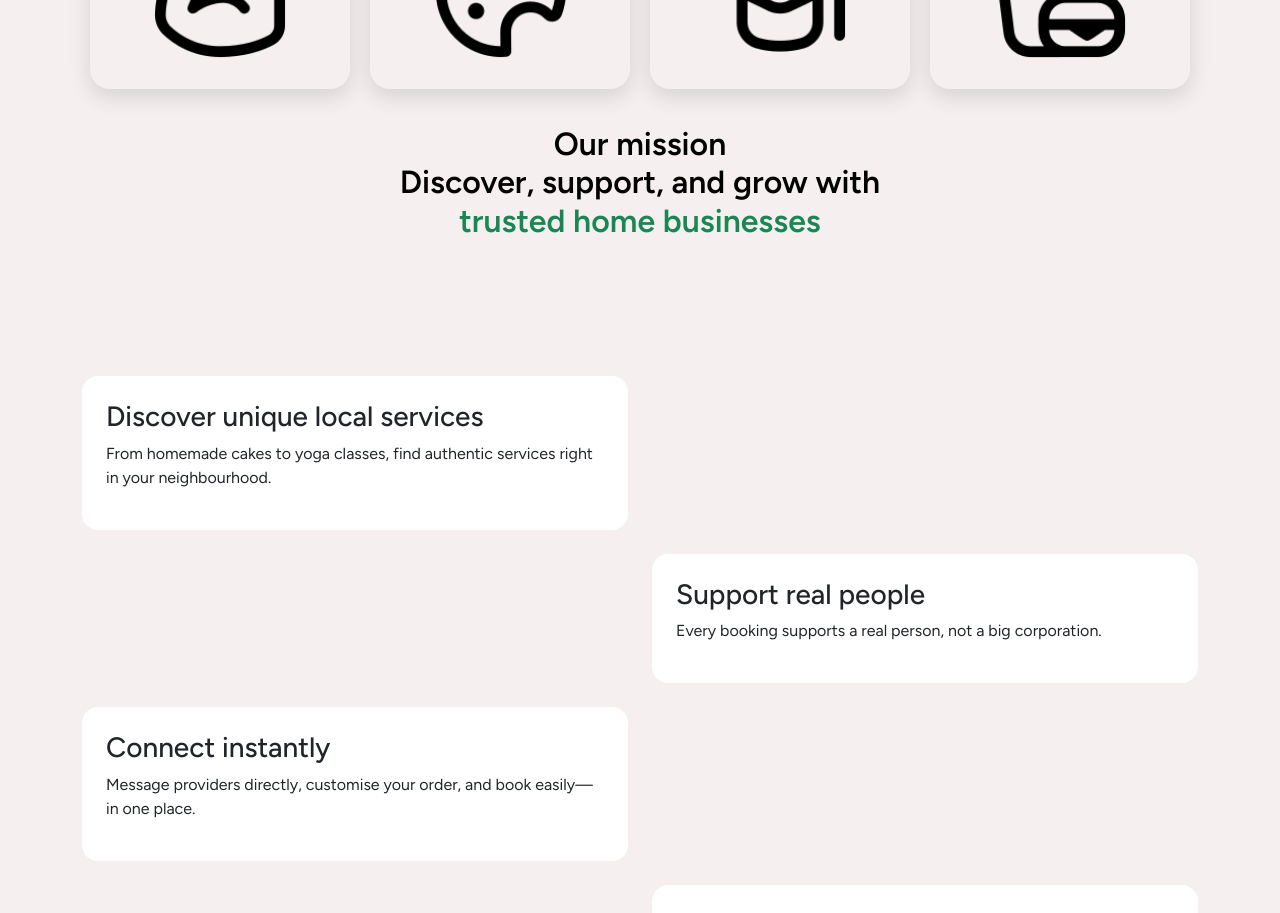
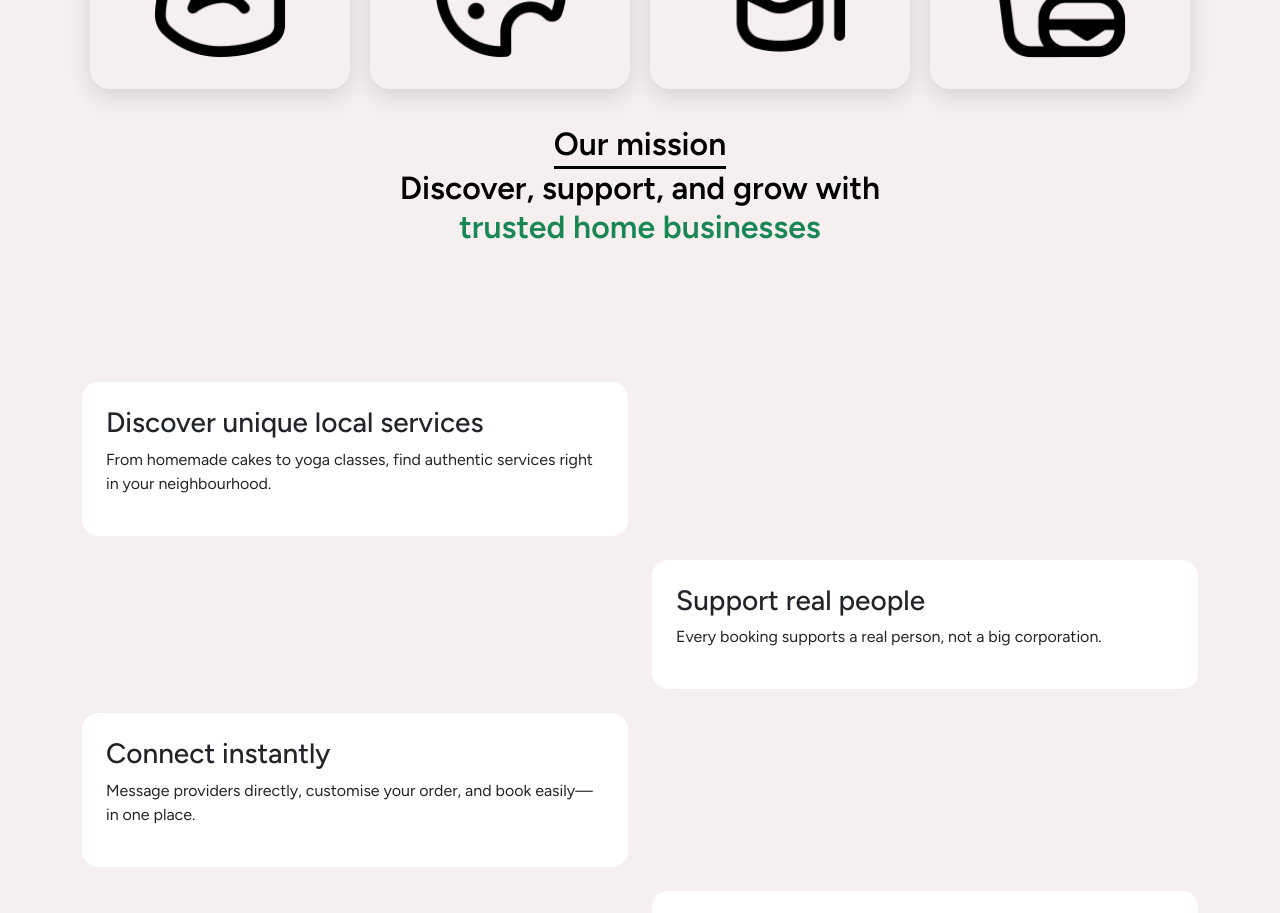
Before and after one commit to treepillow/wadProject, a Vue app: page / in a window 1280 px wide. Shown: the part 1220-2133 px from the top of the page. Built offline with nearby package versions, Linux system fonts and the light colour scheme; no server answers.

Commit message:
our mission is underlined

```diff
--- a/src/components/AboutPage.vue
+++ b/src/components/AboutPage.vue
@@ -77,7 +77,7 @@ onBeforeUnmount(() => {
         <div class="row justify-content-center">
           <div class="col-12 col-md-10 col-lg-8">
             <h3 class="text-center text-black fs-2 fw-semibold">
-              Our mission<br>
+              <span class="underline">Our mission</span><br>
               Discover, support, and grow with<br>
               <span class="green">trusted home businesses</span>
             </h3>
@@ -197,6 +197,11 @@ onBeforeUnmount(() => {
 }
 .mission h3 { font-family: "Figtree", sans-serif; }
 .mission .green { color: #198754; }
+.underline {
+  border-bottom: 3px solid #000; /* adjust thickness/color */
+  padding-bottom: 3px; /* space between text and line */
+  display: inline-block; /* ensures underline only spans text */
+}
 
 /* Description cards fade-in (minimal) */
 .container-description,
```
